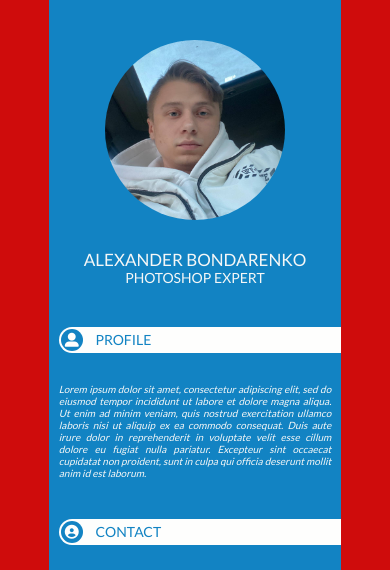
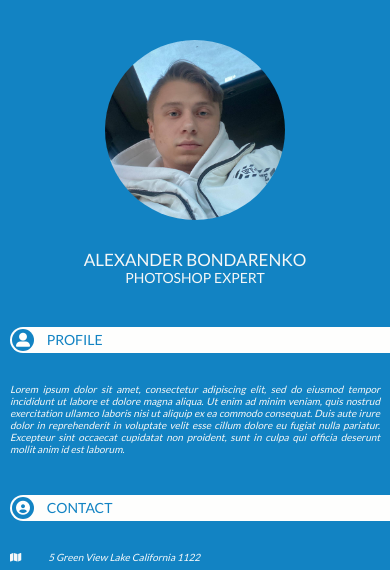
Before and after one commit to AlexMentorship/Resume, a plain HTML site: page index.html in a window 390 px wide. Shown: the top 570 px of the page. Drawn offline with Linux system fonts and the light colour scheme.

Commit message:
change padding

```diff
--- a/css/adaptive/widht_1200.css
+++ b/css/adaptive/widht_1200.css
@@ -1,8 +1,7 @@
 @media (max-width: 1200px) {
    .container {
-     max-width: 1140px;
-     padding-left: 0;
-     padding-right: 0;
+      padding-left: 100px;
+      padding-right: 100px;
    }
 
    .row {
--- a/css/adaptive/width_576.css
+++ b/css/adaptive/width_576.css
@@ -1,10 +1,4 @@
 @media (max-width: 576px) {
-  .container {
-   max-width: 540px;
-   padding-right: 0;
-   padding-left: 0;
-   }
-
   .row {
    flex-direction: column;
  }
--- a/css/adaptive/width_768.css
+++ b/css/adaptive/width_768.css
@@ -1,10 +1,4 @@
 @media (max-width: 768px) {
-   .container {
-     max-width: 720px;
-     padding-right: 0;
-     padding-left: 0;
-   }
-
    .row {
       flex-direction: column;
    }
--- a/css/adaptive/width_992.css
+++ b/css/adaptive/width_992.css
@@ -1,8 +1,7 @@
 @media (max-width: 992px) {
    .container {
-     max-width: 960px;
-     padding-right: 15px;
-     padding-left: 15px;
+      padding-right: 0;
+      padding-left: 0;
    }
 
    .row {
--- a/css/main.css
+++ b/css/main.css
@@ -1,9 +1,8 @@
 body {
    margin: 0 auto;
    padding: 0;
-   width: 75%;
    font-family: 'Lato', sans-serif;
-   background: rgb(207, 12, 12);
+   background: #fff;
    line-height: 1.2;
    overflow-x: hidden;
 }
@@ -49,8 +48,8 @@ a:hover {
 
 .container {
    width: 100%;
-   padding-right: 15px;
-   padding-left: 15px;
+   padding-right: 200px;
+   padding-left: 200px;
    margin-right: auto;
    margin-left: auto;
 }
```
